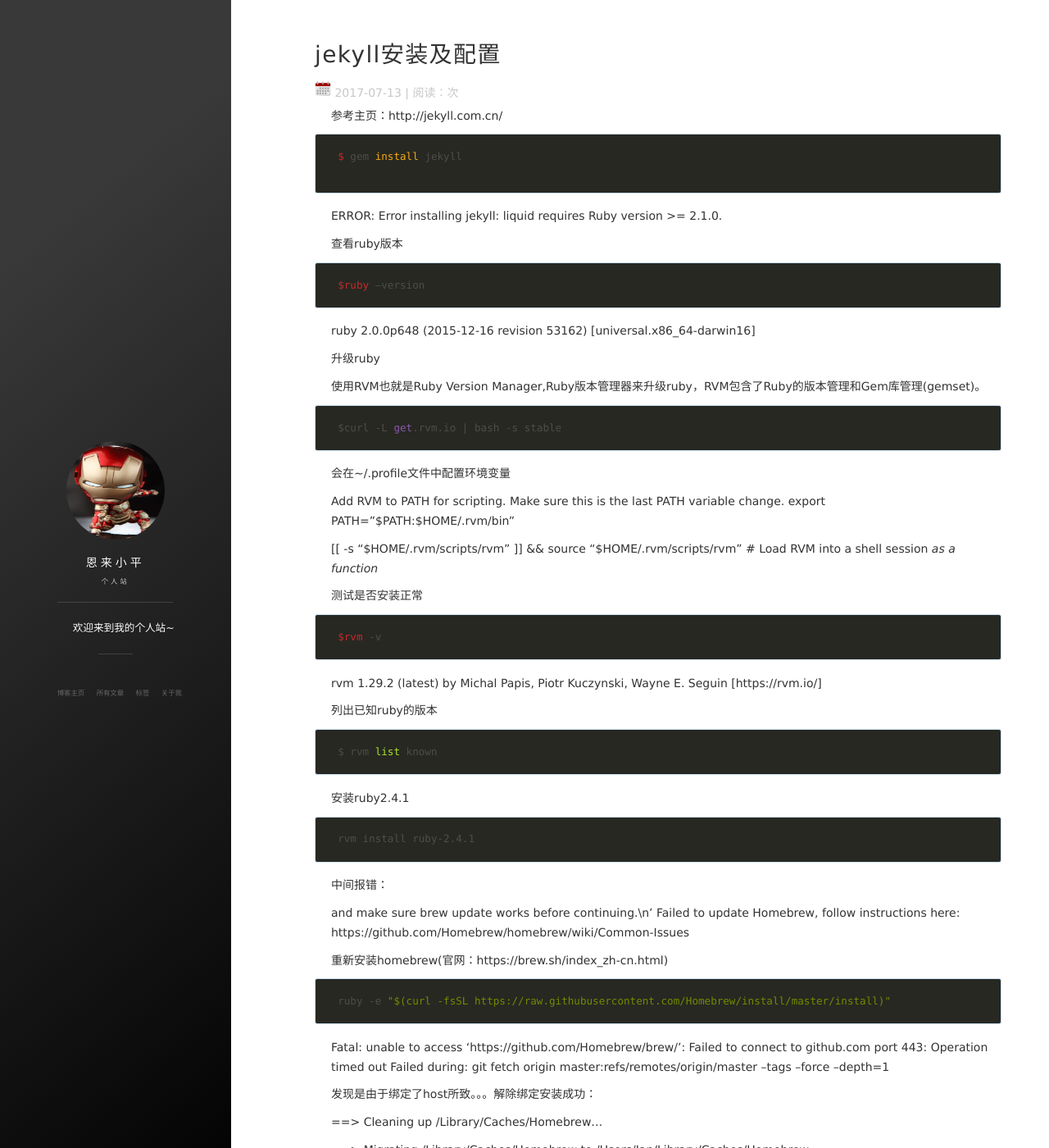
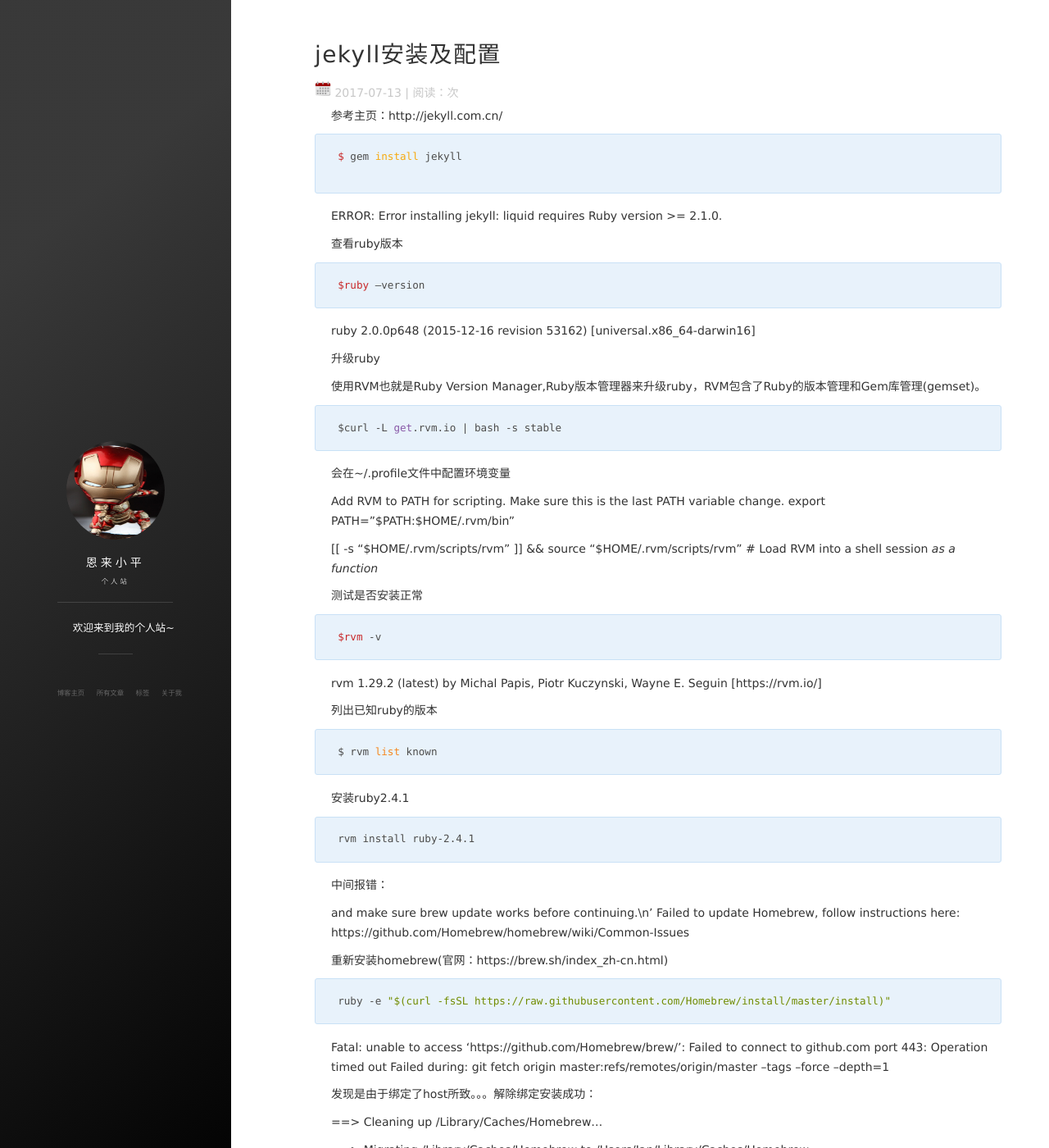
Before and after one commit to kangzao/kangzao.github.io, a Jekyll site: the page built from _posts/2017-07-13-jekyll安装及配置.md, in a window 1280 px wide and 1400 px high. Shown: the whole window at 82% size. Built offline with Jekyll 4.4.1, drawn with Linux system fonts in a browser that asks for light colours; nearby versions of some CDN libraries; comment, search, counter and statistics services are not loaded.

Commit message:
edit css

```diff
--- a/css/main.css
+++ b/css/main.css
@@ -4,6 +4,7 @@
 */
 @import url(animate.css);
 @import url(tomorrow.css);
+@import url(rouge.css);
 html, body, div, span, applet, object, iframe, h1, h2, h3, h4, h5, h6, p, blockquote, pre, a, abbr, acronym, address, big, cite, code, del, dfn, em, img, ins, kbd, q, s, samp, small, strike, strong, sub, sup, tt, var, b, u, i, center, dl, dt, dd, ol, ul, li, fieldset, form, label, legend, table, caption, tbody, tfoot, thead, tr, th, td, article, aside, canvas, details, embed, figure, figcaption, footer, header, hgroup, menu, nav, output, ruby, section, summary, time, mark, audio, video {
   margin: 0;
   padding: 0;
@@ -184,7 +185,7 @@
 code {
   color: #000000;
   padding: .1em .4em;
-  background: #272822;
+  background: #e8f2fb;
   border: 1px solid #c9e1f6;
   border-radius: 3px;
   font-family: Consolas, Menlo, Monaco, Lucida Console, Liberation Mono, DejaVu Sans Mono, Bitstream Vera Sans Mono, Courier New, monospace, serif;
@@ -195,7 +196,7 @@
 pre {
   margin-bottom: 1.3em;
   padding: 1em 2.5%;
-  background: #272822;
+  background: #e8f2fb;
   border: 1px solid #c9e1f6;
   border-radius: 3px;
   font-family: Consolas, Menlo, Monaco, Lucida Console, Liberation Mono, DejaVu Sans Mono, Bitstream Vera Sans Mono, Courier New, monospace, serif;
--- a/css/tomorrow.css
+++ b/css/tomorrow.css
@@ -21,7 +21,7 @@
   color: #c82829;
 }
 
-/* Tomorrow Green */
+/* Tomorrow Orange */
 .hljs-number,
 .hljs-preprocessor,
 .hljs-pragma,
@@ -29,7 +29,7 @@
 .hljs-literal,
 .hljs-params,
 .hljs-constant {
-  color: #a6e22e;
+  color: #f5871f;
 }
 
 /* Tomorrow Yellow */
```
